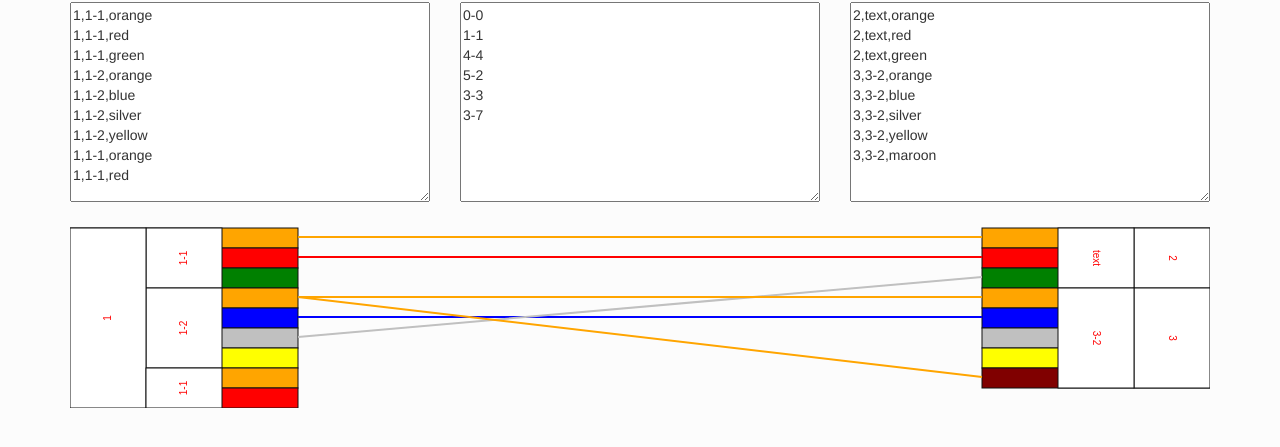
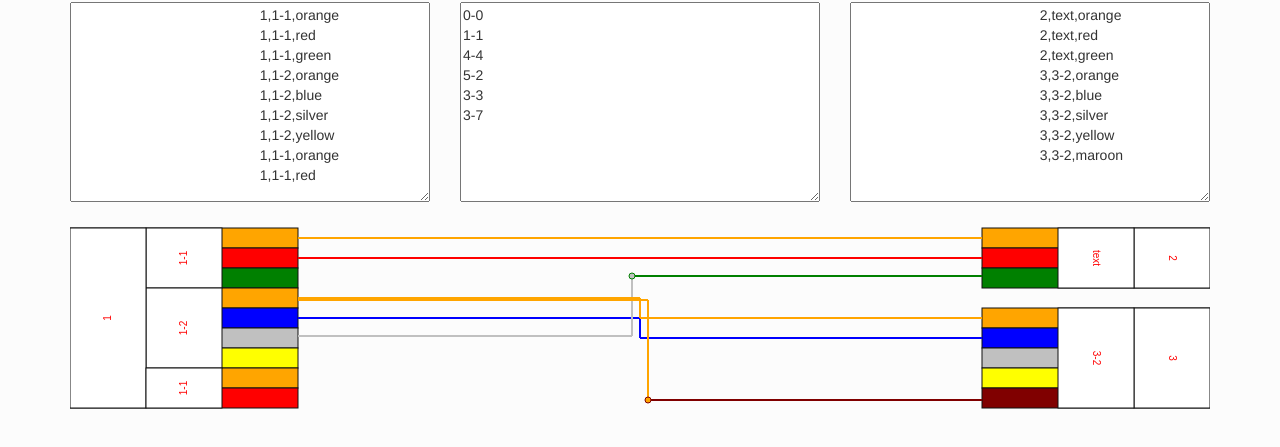
Before and after one commit to aube/mufta, a website: page src/index.html in a window 1280 px wide. Shown: the part 131-578 px from the top of the page. Drawn offline with nearby package versions, Linux system fonts and the light colour scheme; files that its build step writes are made by us from their sources.

Commit message:
system upgrade

```diff
--- a/src/js/main.js
+++ b/src/js/main.js
@@ -9,8 +9,13 @@ var left = document.getElementById('left'),
     	width: mufta.getBoundingClientRect().width,
     	height: mufta.getBoundingClientRect().height,
     	cableWidth: mufta.getBoundingClientRect().width / 5,
-    	cableHeight: 20
+    	cableHeight: 20,
+    	lineHeight: 2,
+    	connectorRadius: 3,
+    	shiftXTimes: 4
     },
+    tmp = {},
+    shiftYGlobal = {left: [], right: []},
     textareas = document.getElementsByTagName('textarea');
 
 	//events
@@ -19,36 +24,101 @@ var left = document.getElementById('left'),
 
 
 function update() {
-	data = {
-		left: _createDataArray('left'),
-		right: _createDataArray('right'),
-		links: links.value.split('\n')
-	};
+	shiftYGlobal = {left: [], right: []};
+	_createDataArray('left'),
+	_createDataArray('right'),
+	data.links = links.value.split('\n');
+
 	while (mufta.lastChild) {
 		mufta.removeChild(mufta.lastChild);
 	}
-	mufta.setAttribute('height', Math.max(data.left.length, data.right.length) * sizes.cableHeight + 1);
+	mufta.setAttribute('height',
+		Math.max(data.left.length + shiftYGlobal.left.length, data.right.length + shiftYGlobal.right.length) * sizes.cableHeight + 1);
 	renderCables();
 	renderLinks();
 }
 
 
 function renderLinks() {
-	var x2, y2, x1, y1, color;
-	x1 = sizes.cableWidth;
-	x2 = sizes.width - sizes.cableWidth;
+	var x2, y2, x1, y1, center, color,
+		matrixX = Array(Math.max(data.left.length, data.right.length)).fill(0),
+		_shiftsXMap = {center: [], left: [], right: []},
+		shiftsXMap,
+		start,
+		end;
+
 
 	for (var n = 0; n < data.links.length; n++) {
 		data.links[n] = data.links[n].trim();
 		if (data.links[n] == "")
 			continue;
-		var dn = data.links[n].split('-');
-		if (data.left[+dn[0]] && data.right[+dn[1]]) {
-			color = data.left[+dn[0]][data.left[+dn[0]].length - 1];
-			y1 = +dn[0] * sizes.cableHeight + sizes.cableHeight/2;
-			y2 = +dn[1] * sizes.cableHeight + sizes.cableHeight/2;
-			_addLine(x1, y1, x2, y2, color);
+
+
+		if (data.links[n].substr(0,1) == "_") {
+			end = start = 'right';
+			x1 = x2 = sizes.width - sizes.cableWidth;
+			center = x2 - sizes.cableWidth / 2;
+			shiftsXMap = _shiftsXMap.right;
+
+		} else if (data.links[n].substr(-1) == "_") {
+			end = start = 'left';
+			x1 = x2 = sizes.cableWidth;
+			center = sizes.cableWidth * 1.5;
+			shiftsXMap = _shiftsXMap.left;
+
+		} else {
+			start = 'left';
+			end = 'right';
+			x1 = sizes.cableWidth;
+			x2 = sizes.width - sizes.cableWidth;
+			center = (x2 - x1) / 2 + x1;
+			shiftsXMap = _shiftsXMap.center;
 		}
+
+		var dn = data.links[n].replace('_','').split('-'),
+			startPos = +dn[0],
+			endPos = +dn[1],
+			startData = data[start][startPos],
+			endData = data[end][endPos];
+
+		if (startData && endData) {
+			startColor = startData.slice(-1)[0];
+			endColor = endData.slice(-1)[0];
+
+			y1 = startPos * sizes.cableHeight + sizes.cableHeight / 2;
+			y2 = endPos * sizes.cableHeight + sizes.cableHeight / 2;
+
+			y1 = _updateY(y1, start == 'left' ? 0 : Infinity);
+			y2 = _updateY(y2, end == 'right' ? Infinity : 0);
+
+			shiftX = 0;
+			if (startPos != endPos) {
+				shiftX = startPos < endPos ? 1 : -1;
+				console.log('shiftX',shiftX);
+				while (shiftsXMap.indexOf(shiftX) >=0)
+					shiftX += shiftX > 0 ? 1 : -1;
+				shiftsXMap.push(shiftX);
+				shiftX *= sizes.lineHeight * sizes.shiftXTimes;
+
+				//vertical shift
+				if (shiftX > 0) {
+					y1 += sizes.lineHeight;
+					y2 += sizes.lineHeight;
+				} else {
+					y1 -= sizes.lineHeight;
+					y2 -= sizes.lineHeight;
+				}
+			}
+
+			_addLine(x1, y1, center + shiftX, y1, startColor);
+			_addLine(center + shiftX, y1, center + shiftX, y2, startColor);
+			_addLine(center + shiftX, y2, x2, y2, endColor);
+			if (startColor != endColor) {
+				_addSoldering(center + shiftX, y2, startColor, endColor);
+			}
+		}
+
+
 	}
 	links.value = data.links.join('\n');
 }
@@ -59,7 +129,8 @@ function renderCables() {
 	    color,
 	    prev = [],
 	    dn,
-	    y, x, width, height;
+	    y, x, width, height,
+	    cable = 0;
 
 	for (var n = 0; data.left[n]; n++) {
 		dn = data.left[n];
@@ -131,7 +202,7 @@ function _addConnector(color, n, pos) {
 
 function _addRect(y, x, width, height, color) {
 	var node = document.createElementNS('http://www.w3.org/2000/svg', 'rect');
-	y += 1;
+	y = _updateY(y, x);
 	node.setAttribute('y', y);
 	node.setAttribute('x', x);
 	node.setAttribute('height', height);
@@ -146,13 +217,23 @@ function _addLine(x1, y1, x2, y2, color) {
 	node.setAttribute('x1', x1);
 	node.setAttribute('y2', y2);
 	node.setAttribute('x2', x2);
-	node.setAttribute('style', "stroke:" + color + "; stroke-width:2"); //; shape-rendering:crispEdges;
+	node.setAttribute('style', "stroke:" + color + "; stroke-width:" + sizes.lineHeight); //; shape-rendering:crispEdges;
+	mufta.appendChild(node);
+	return node;
+}
+function _addSoldering(cx, cy, colorFill, colorBorder) {
+	var node = document.createElementNS('http://www.w3.org/2000/svg', 'circle');
+	node.setAttribute('cy', cy);
+	node.setAttribute('cx', cx);
+	node.setAttribute('r', sizes.connectorRadius);
+	node.setAttribute('fill', colorFill);
+	node.setAttribute('style', "stroke:" + colorBorder + "; stroke-width:1"); //; shape-rendering:crispEdges;
 	mufta.appendChild(node);
 	return node;
 }
 function _addText(text, y, x, rotate) {
 	var newText = document.createElementNS('http://www.w3.org/2000/svg',"text");
-	y += 1;
+	y = _updateY(y, x);
 	newText.setAttribute("y",y);
 	newText.setAttribute("x",x);
 	if (rotate)
@@ -168,19 +249,38 @@ function _addText(text, y, x, rotate) {
 }
 
 
+function _createDataArray(name) {
 
-function _createDataArray(name) {
 	if (!window[name] && !window[name].value) return;
 
 	var rows0 = window[name].value.split('\n'),//.sort();
-	    rows = [];
+		cable,
+		row;
+
+	data[name] = [];
 
 	for (var n = 0; rows0[n]; n++) {
-		rows0[n] = rows0[n].trim();
-		if (rows0[n] > "")
-			rows.push(rows0[n].split(','));
+		if (rows0[n].trim() > "") {
+			row = rows0[n].split(',');
+			data[name].push(row);
+			if (row[0] != cable) {
+				cable = row[0];
+				shiftYGlobal[name].push(sizes.cableHeight * n);
+			}
+		}
 	}
 	window[name].value = rows0.join('\n');
 
-	return rows;
 }
+
+
+function _updateY(y, x) {
+	var name = x < sizes.width / 2 ? 'left' : 'right';
+	for(var n = shiftYGlobal[name].length; n >= 0; n--) {
+		if (shiftYGlobal[name][n] <= y) {
+			y += Math.max(n, 0) * 20;
+			break;
+		}
+	}
+	return y + 1;
+}
```
Also changed, not shown: build/index.html, build/js/main.min.js, 1 other file.
